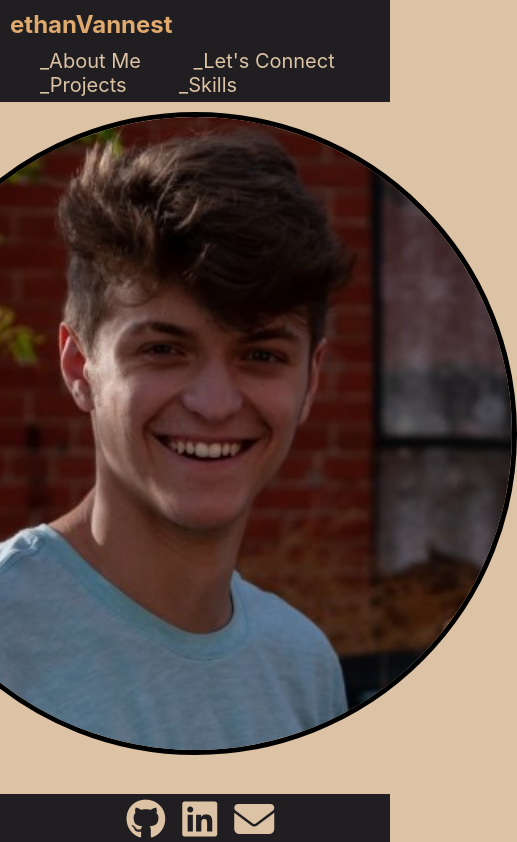
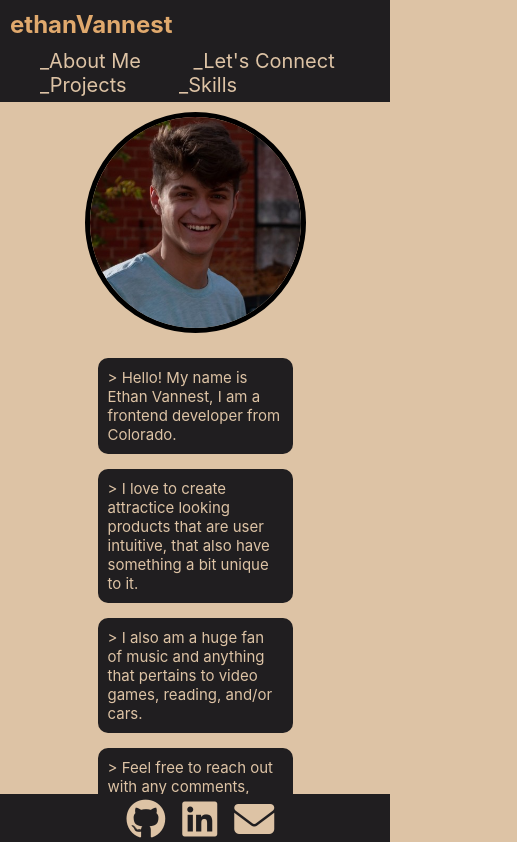
Before and after one commit to ethanVannest/EthanPortfolio, a React (Create React App) app in the folder portfolio/: page / in a window 390 px wide. Shown: the top 842 px of the page, 517 px wide, since content can reach past the window. Built offline with nearby package versions, Linux system fonts and the light colour scheme.

Commit message:
mobile friendly first 3 pages

```diff
--- a/portfolio/src/PageRoutes/AboutMe.css
+++ b/portfolio/src/PageRoutes/AboutMe.css
@@ -15,8 +15,44 @@
 }
 .textDiv {
     max-width: 50%;
+    justify-content: center;
 }
 .textContainer {
     display: flex;
     justify-content: center;
 }
+.aboutText {
+    background-color: #201E20;
+    color: #DDC3A5;
+    border-radius: 10px;
+    padding: 10px;
+}
+@media (max-width: 1100px) {
+    .headshot {
+        height: 50vh;
+    }
+}
+@media (max-width: 700px) {
+    .headshot {
+        height: 45vh;
+    }
+    .AboutPage {
+        font-size: 30px;
+    }
+}
+@media (max-width: 500px) {
+    .headshot {
+        height: 30vh;
+    }
+    .AboutPage {
+        font-size: 20px;
+    }
+}
+@media (max-width: 400px) {
+    .headshot {
+        height: 25vh;
+    }
+    .AboutPage {
+        font-size: 15px;
+    }
+}
--- a/portfolio/src/PageRoutes/AboutMe.js
+++ b/portfolio/src/PageRoutes/AboutMe.js
@@ -13,16 +13,16 @@ const AboutMe = () => {
             </div>
         <div className='textContainer'>
             <div className='textDiv'>
-            <p>
+                <p className='aboutText'>
                     > Hello! My name is Ethan Vannest, I am a frontend developer from Colorado.
                 </p>
-            <p>
+                <p className='aboutText'>
                     > I love to create attractice looking products that are user intuitive, that also have something a bit unique to it.
                 </p>
-            <p>
+                <p className='aboutText'>
                     > I also am a huge fan of music and anything that pertains to video games, reading, and/or cars.
                 </p>
-            <p>
+                <p className='aboutText'>
                     > Feel free to reach out with any comments, questions, or concerns. I love to work on ambitous projects with positive and driven people.
                 </p>
             </div>
--- a/portfolio/src/PageRoutes/Contact.css
+++ b/portfolio/src/PageRoutes/Contact.css
@@ -44,8 +44,25 @@ body {
 .contactDiv {
     margin: 10px 10% 0 10%
 }
+.left {
+    margin: auto 0;
+    background-color: #201E20;
+    width: 10%;
+    height: 20px;
+}
+.right{
+    margin: auto 0;
+    background-color: #201E20;
+    width: 50%;
+    height: 20px;
+}
+.connectHeader{
+    background-color:#201E20;
+    color: #E0A96D;
+    border-radius: 10px;
+    padding: 15px;
+}
 .contactHeaderDiv {
     display: flex;
     justify-content: center;
-    border-bottom: solid white 2px;
 }
--- a/portfolio/src/PageRoutes/Contact.js
+++ b/portfolio/src/PageRoutes/Contact.js
@@ -22,10 +22,12 @@ const Contact = () => {
 
   return (
     <div className='contactContainer'>
-        <div className='contactHeaderDiv'>
-            <h1 className='connectHeader'>Connect With Me
-            </h1>
-        </div>
+            <div className='contactHeaderDiv'>
+                <div className='left'></div>
+                    <h1 className='connectHeader'>Connect With Me
+                    </h1>
+                <div className='right'></div>
+            </div>
         <div className='contactDiv'>
             <form ref={form} onSubmit={sendEmail}>
 
--- a/portfolio/src/PageRoutes/Projects.css
+++ b/portfolio/src/PageRoutes/Projects.css
@@ -26,6 +26,31 @@
     background-color: rgba(200, 200, 200, .1);
     border-radius: 10px;
 
+}
+.left {
+    margin: auto 0;
+    background-color: #201E20;
+    width: 20%;
+    height: 20px;
+}
+.right{
+    margin: auto 0;
+    background-color: #201E20;
+    width: 70%;
+    height: 20px;
+}
+.connectHeader{
+    background-color:#201E20;
+    color: #E0A96D;
+    border-radius: 10px;
+    padding: 15px;
+}
+.contactHeaderDiv {
+    display: flex;
+    justify-content: center;
+}
+.gap{
+    height: 50px;
 }
 .projectDescription {
     margin: 10px 10% 0 10%;
--- a/portfolio/src/PageRoutes/Projects.js
+++ b/portfolio/src/PageRoutes/Projects.js
@@ -10,7 +10,12 @@ const Projects = () => {
   let n4 = 'tamagotchi'
   return (
     <div>
-      <h3>Current Projects</h3>
+      <div className='contactHeaderDiv'>
+                <div className='left'></div>
+                    <h1 className='connectHeader'>Projects
+                    </h1>
+                <div className='right'></div>
+            </div>
       <div>
 
         {/* Greenly */}
@@ -96,6 +101,7 @@ const Projects = () => {
               <p className='projectDescription'>
                 Created using HTML, CSS, and Javascript and made functional by the use of loops, conditionals, and class organization.
               </p>
+              <div className='gap'></div>
           </div>
         </div>
       </div>
```
Lines whose indentation alone changed are shown as unchanged.
